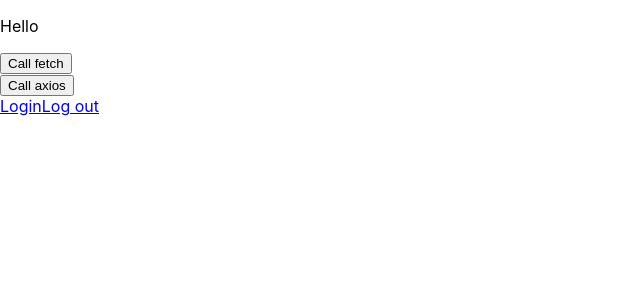
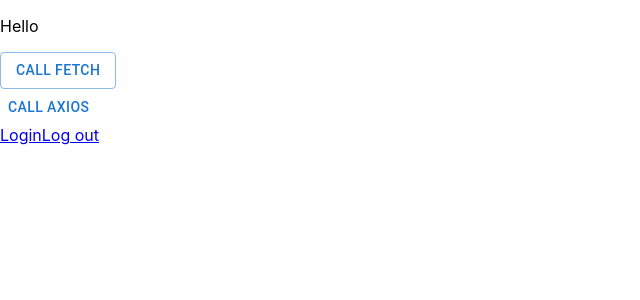
Before and after one commit to orioltomas79/swa-todo, a React (Create React App) app in the folder todo-ui/: page / in a window 1280 px wide. Shown: the top 300 px of the page, without its empty margins (0-640 px from the left). Built offline with nearby package versions, Linux system fonts and the light colour scheme.

Commit message:
UI: Add material ui reference

```diff
--- a/todo-ui/package.json
+++ b/todo-ui/package.json
@@ -3,6 +3,9 @@
   "version": "0.1.0",
   "private": true,
   "dependencies": {
+    "@emotion/react": "^11.11.1",
+    "@emotion/styled": "^11.11.0",
+    "@mui/material": "^5.13.6",
     "@testing-library/jest-dom": "^5.16.5",
     "@testing-library/react": "^13.4.0",
     "@testing-library/user-event": "^13.5.0",
--- a/todo-ui/src/App.tsx
+++ b/todo-ui/src/App.tsx
@@ -1,6 +1,6 @@
 import React, { useState, useCallback } from "react";
 import apiClient from "./api/apiClient";
-
+import Button from "@mui/material/Button";
 
 function App() {
   const [dataAxios, setDataAxios] = useState("");
@@ -28,9 +28,11 @@ function App() {
   return (
     <>
       <p>Hello</p>
-      <button onClick={callFetchHandler}>Call fetch</button>
+      <Button variant="outlined" onClick={callFetchHandler}>
+        Call fetch
+      </Button>
       <div>{dataFetch}</div>
-      <button onClick={callAxiosHandler}>Call axios</button>
+      <Button onClick={callAxiosHandler}>Call axios</Button>
       <div>{dataAxios}</div>
       <a href="/login">Login</a>
       <a href="/logout">Log out</a>
```
Also changed, not shown: 1 other file (tests, documents, lock files or other folders).
